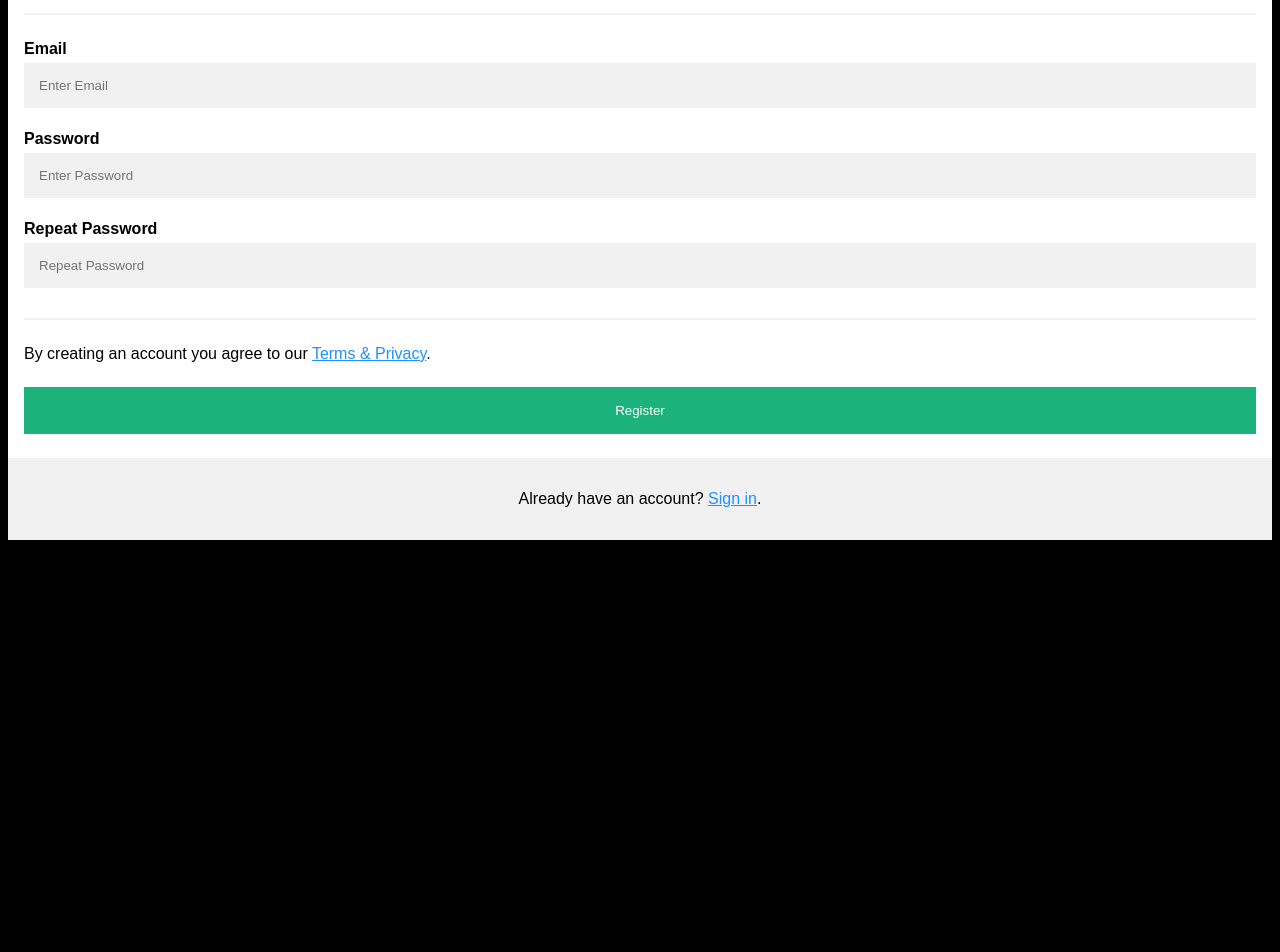
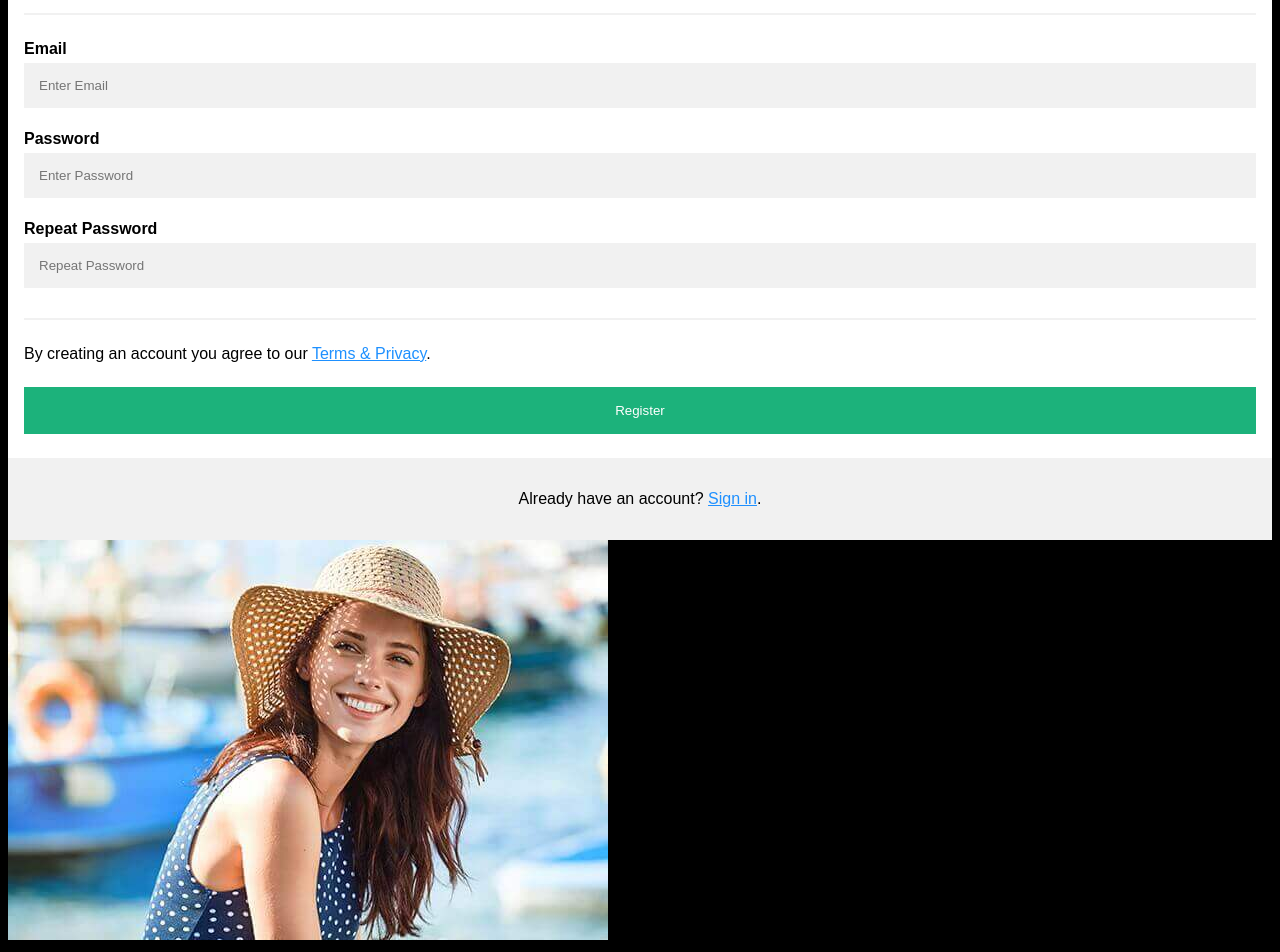
Before and after one commit to aishwarzaR/second-repo, a plain HTML site: page index.html in a window 1280 px wide. Shown: the part 125-1077 px from the top of the page. Before the commit the page ends 800 px from the top, so only its background shows below. Drawn offline with Linux system fonts and the light colour scheme.

Commit message:
img added

```diff
--- a/index.html
+++ b/index.html
@@ -93,6 +93,6 @@ a {
     <p>Already have an account? <a href="#">Sign in</a>.</p>
   </div>
 </form>
-
+<img src="banner-orignal-image.jpg" alt=""></img>
 </body>
 </html>
```
Also changed, not shown: banner-orignal-image.jpg (added).
